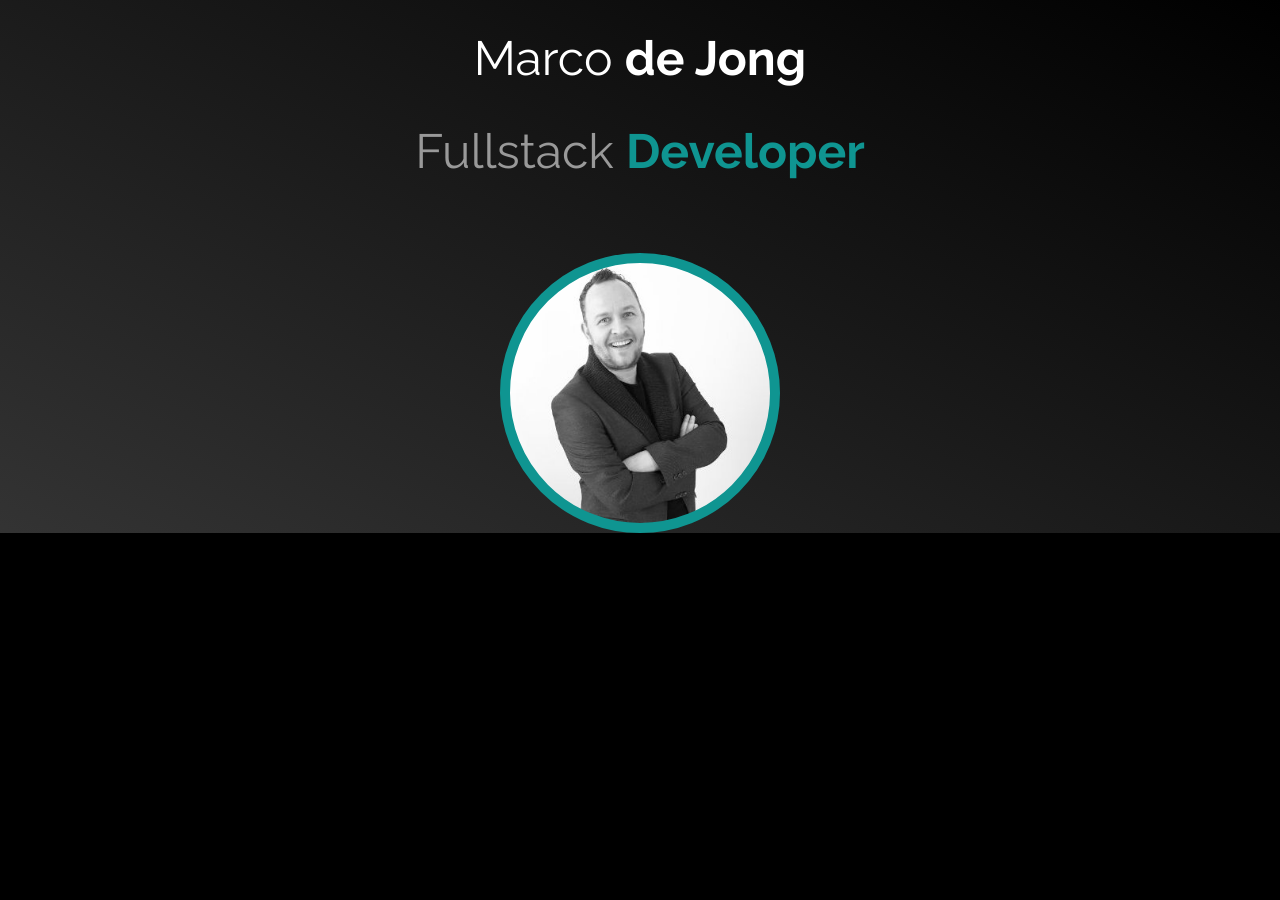
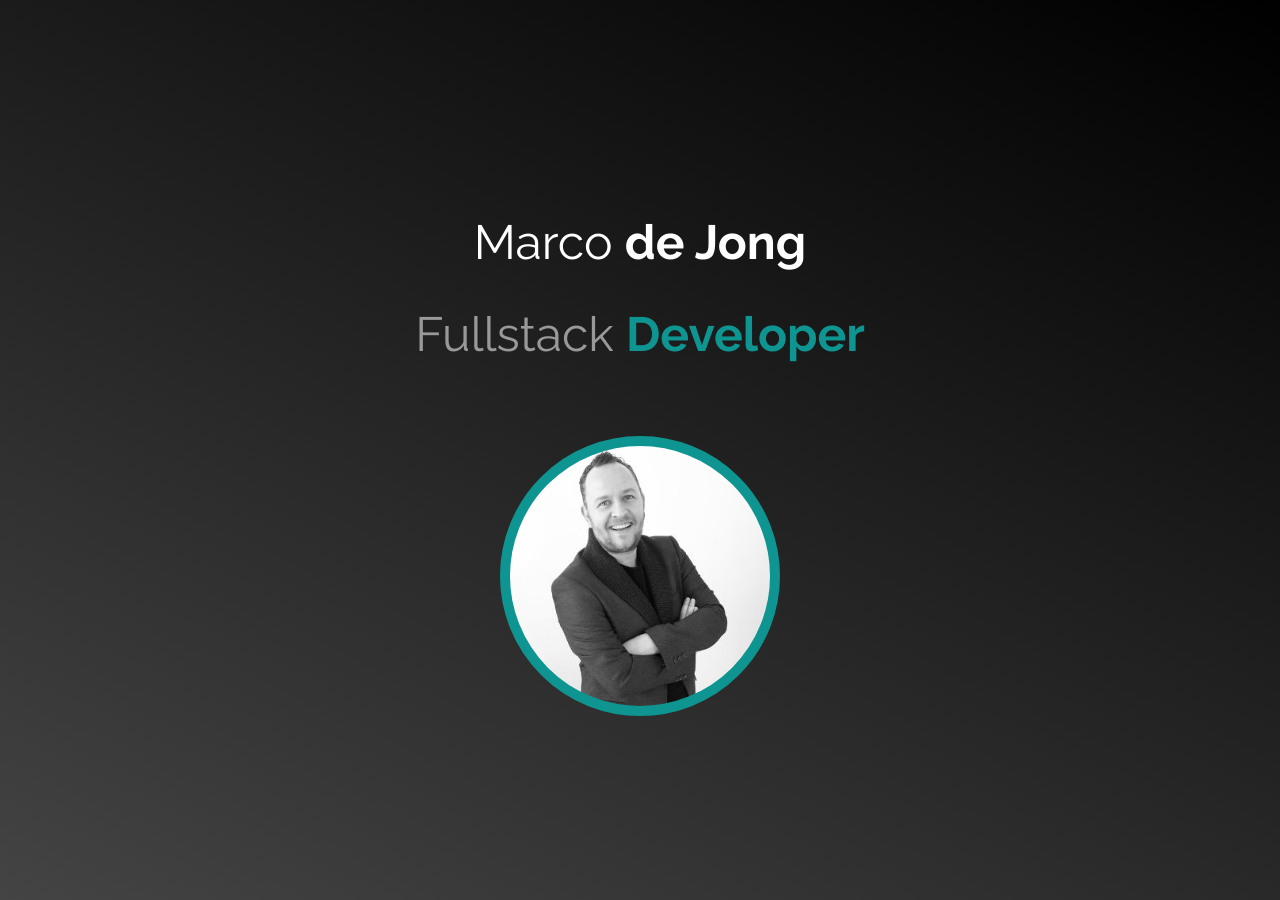
Before and after one commit to MarcoDeJong/marcodejong.github.io, a Jekyll site: the page built from index.md, in a window 1280 px wide. Built offline with Jekyll 4.4.1, drawn with Linux system fonts in a browser that asks for light colours; nearby versions of some CDN libraries.

```diff
--- a/_sass/_global.scss
+++ b/_sass/_global.scss
@@ -46,7 +46,7 @@ body {
   font-size: 16px;
   font-weight: 400;
   line-height: 1.4;
-  height:100%;
+  height:100vh;
   overflow-x: hidden;
   text-rendering: optimizeLegibility;
   -webkit-font-smoothing: antialiased;
--- a/_sass/_landing.scss
+++ b/_sass/_landing.scss
@@ -2,7 +2,7 @@
   background: $black;
   background: linear-gradient(-155deg,$black,$tundora);
   background-attachment: fixed;
-  min-height: 100%;
+  height: 100%;
   padding:25px;
 
   display: -webkit-box;
```
